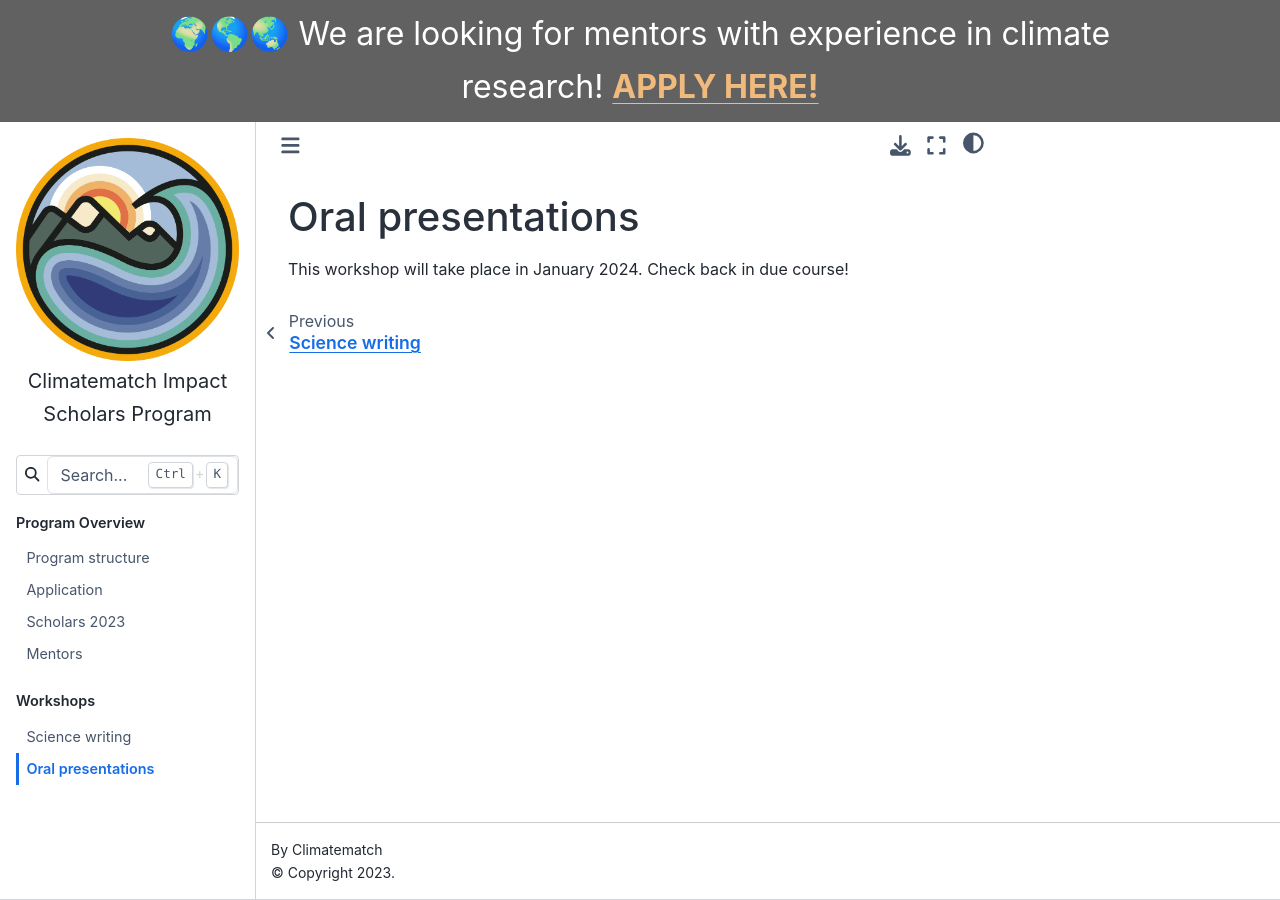
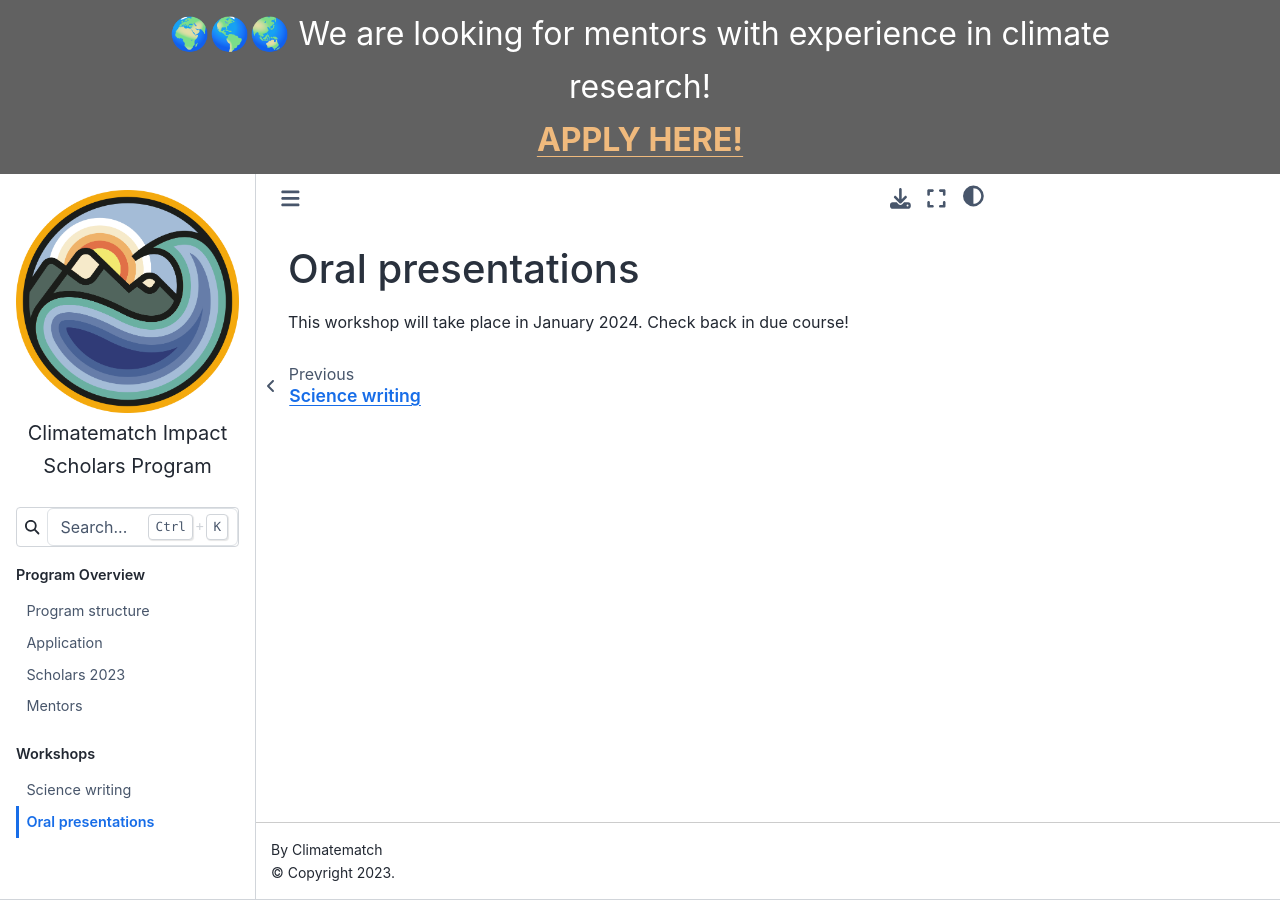
Before and after one commit to neuromatch/impact-scholars, a Jupyter Book: the page built from workshops/oral_presentations.md, in a window 1280 px wide. Built offline with Jupyter Book 1.0.4 settings and Sphinx 7.4.7 and the Sphinx Book theme 1.1.4, drawn with Linux system fonts in a browser that asks for light colours.

Commit message:
Update _config.yml
Added a break tag so that APPLY HERE appears on the next line

```diff
--- a/_config.yml
+++ b/_config.yml
@@ -11,7 +11,7 @@ sphinx:
     language: en
     myst_heading_anchors: 2
     html_theme_options:
-      announcement: "<font size = '6'>🌍🌎🌏 We are looking for mentors with experience in climate research! <a href='https://airtable.com/appLHqbcnAQ1EUO47/shrDDmUFZ594k6KQ0' style='color:#f0ba7d;'><b>APPLY HERE!</b></a></font>"
+      announcement: "<font size = '6'>🌍🌎🌏 We are looking for mentors with experience in climate research! <br> <a href='https://airtable.com/appLHqbcnAQ1EUO47/shrDDmUFZ594k6KQ0' style='color:#f0ba7d;'><b>APPLY HERE!</b></a></font>"
       logo:
         text: Climatematch Impact Scholars Program
     html_sidebars:
```
